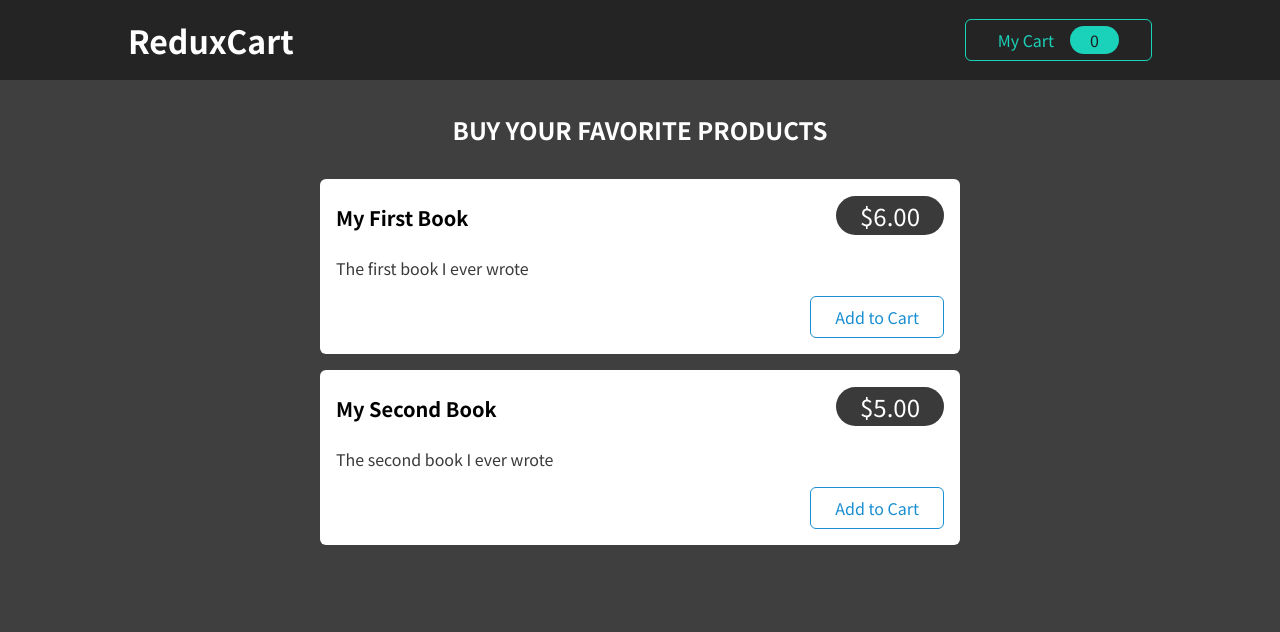
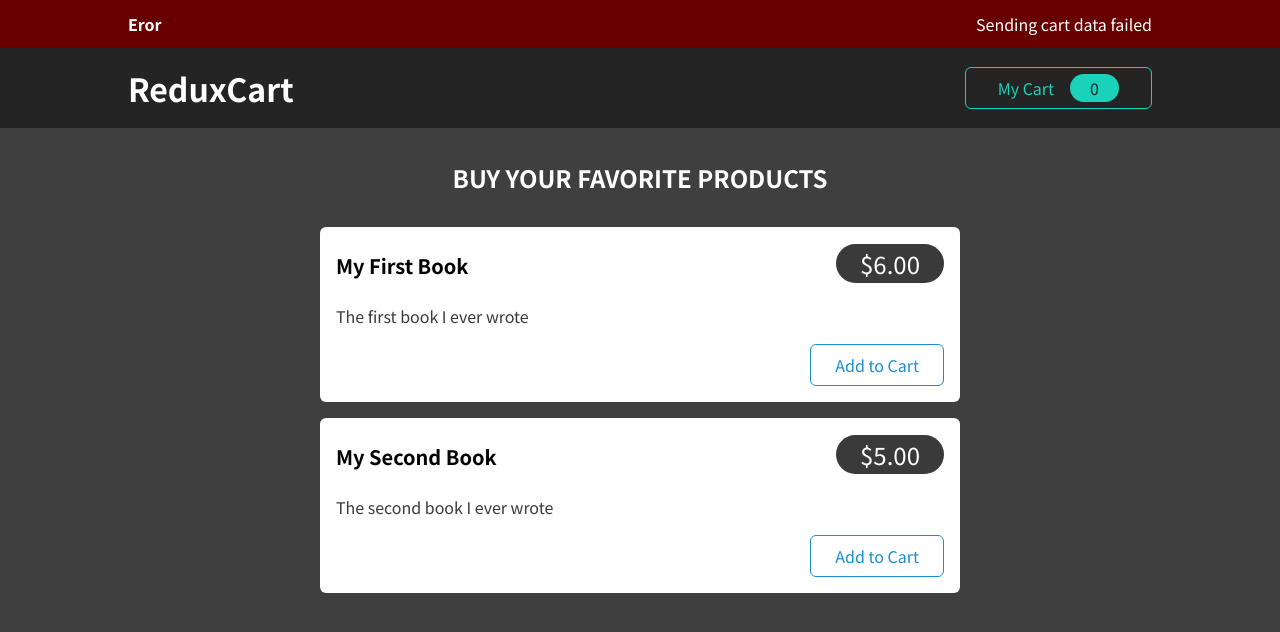
Before and after one commit to ilkyazar/react-complete-guide-advanced-redux, a React (Create React App) app: page / in a window 1280 px wide. Shown: the top 632 px of the page. Built offline with nearby package versions, Linux system fonts and the light colour scheme; no server answers.

Commit message:
add notification

```diff
--- a/src/App.js
+++ b/src/App.js
@@ -1,27 +1,76 @@
-import { useEffect } from 'react';
-import { useSelector } from 'react-redux';
+import { Fragment, useEffect } from 'react';
+import { useSelector, useDispatch } from 'react-redux';
+import { uiActions } from './store/ui-slice';
 
 import Cart from './components/Cart/Cart';
 import Layout from './components/Layout/Layout';
 import Products from './components/Shop/Products';
+import Notification from './components/UI/Notification';
 
 function App() {
   const showCart = useSelector((state) => state.ui.cartIsVisible);
   const cart = useSelector((state) => state.cart);
 
+  const dispatch = useDispatch();
+
+  const notification = useSelector((state) => state.ui.notification);
+
   useEffect(() => {
-    fetch('https://rcg-redux-default-rtdb.firebaseio.com/cart.json', {
+    const sendCartData = async () => {
+      dispatch(
+        uiActions.showNotification({
+          status: 'pending',
+          title: 'Sending...',
+          message: 'Sending cart data',
+        })
+      );
+
+      const response = await fetch(
+        'https://rcg-redux-default-rtdb.firebaseio.com/cart.json',
+        {
           // overwrite existing data
           method: 'PUT',
           body: JSON.stringify(cart),
+        }
+      );
+      if (!response.ok) {
+        throw new Error('Sending cart data failed');
+      }
+
+      dispatch(
+        uiActions.showNotification({
+          status: 'success',
+          title: 'Success',
+          message: 'Sent cart data successfully',
+        })
+      );
+    };
+
+    sendCartData().catch((error) => {
+      dispatch(
+        uiActions.showNotification({
+          status: 'error',
+          title: 'Eror',
+          message: 'Sending cart data failed',
+        })
+      );
     });
-  }, [cart]);
+  }, [cart, dispatch]);
 
   return (
+    <Fragment>
+      {notification && (
+        <Notification
+          status={notification.status}
+          title={notification.title}
+          message={notification.message}
+        />
+      )}
       <Layout>
         {showCart && <Cart />}
         <Products />
       </Layout>
+    </Fragment>
   );
 }
 
--- /dev/null
+++ b/src/components/UI/Notification.js
@@ -0,0 +1,23 @@
+import classes from './Notification.module.css';
+
+const Notification = (props) => {
+  let specialClasses = '';
+
+  if (props.status === 'error') {
+    specialClasses = classes.error;
+  }
+  if (props.status === 'success') {
+    specialClasses = classes.success;
+  }
+
+  const cssClasses = `${classes.notification} ${specialClasses}`;
+
+  return (
+    <section className={cssClasses}>
+      <h2>{props.title}</h2>
+      <p>{props.message}</p>
+    </section>
+  );
+};
+
+export default Notification;
--- /dev/null
+++ b/src/components/UI/Notification.module.css
@@ -0,0 +1,24 @@
+.notification {
+  width: 100%;
+  height: 3rem;
+  background-color: #1a8ed1;
+  display: flex;
+  justify-content: space-between;
+  padding: 0.5rem 10%;
+  align-items: center;
+  color: white;
+}
+
+.notification h2,
+.notification p {
+  font-size: 1rem;
+  margin: 0;
+}
+
+.error {
+  background-color: #690000;
+}
+
+.success {
+  background-color: #1ad1b9;
+}
--- a/src/store/ui-slice.js
+++ b/src/store/ui-slice.js
@@ -2,10 +2,17 @@
 
 const uiSlice = createSlice({
   name: 'ui',
-  initialState: { cartIsVisible: false },
+  initialState: { cartIsVisible: false, notification: null },
   reducers: {
     toggle(state) {
       state.cartIsVisible = !state.cartIsVisible;
+    },
+    showNotification(state, action) {
+      state.notification = {
+        status: action.payload.status,
+        title: action.payload.title,
+        message: action.payload.message,
+      };
     },
   },
 });
```
Lines whose indentation alone changed are shown as unchanged.
